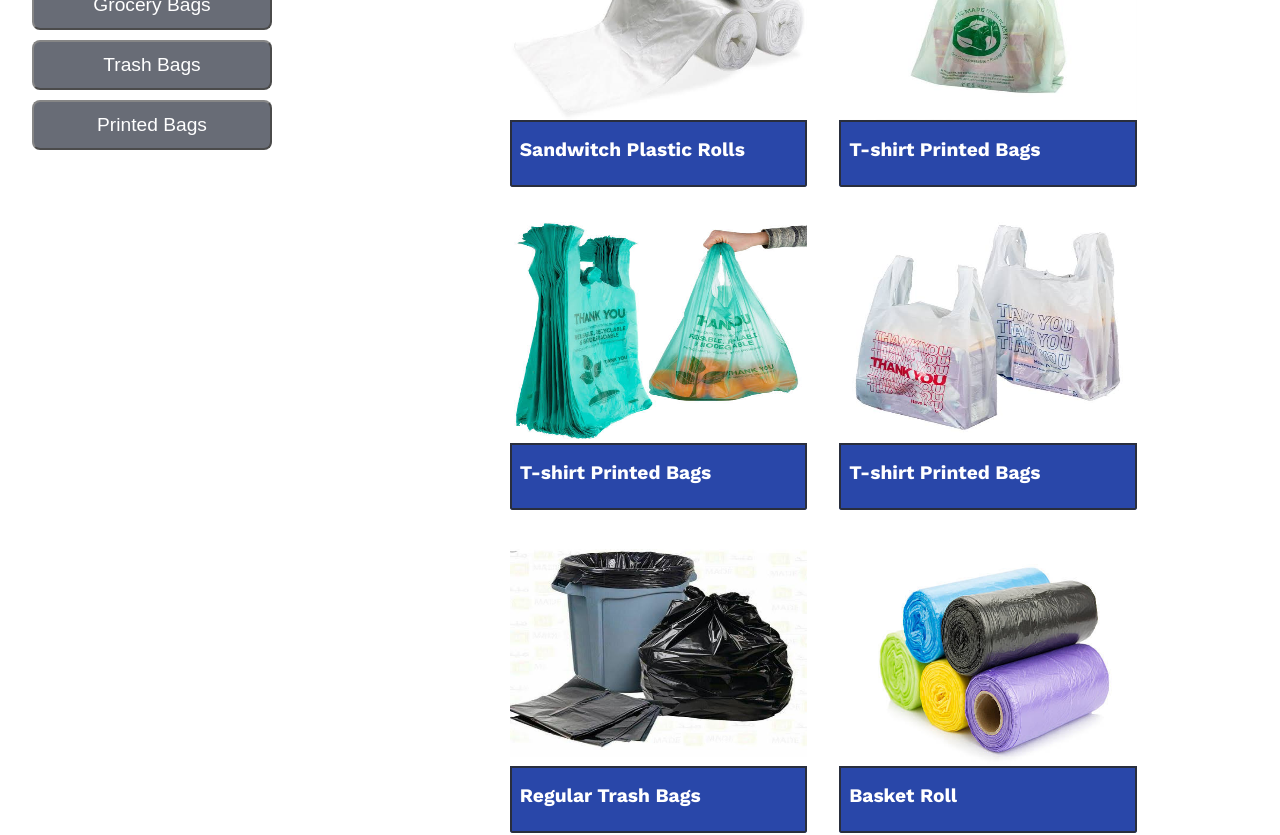
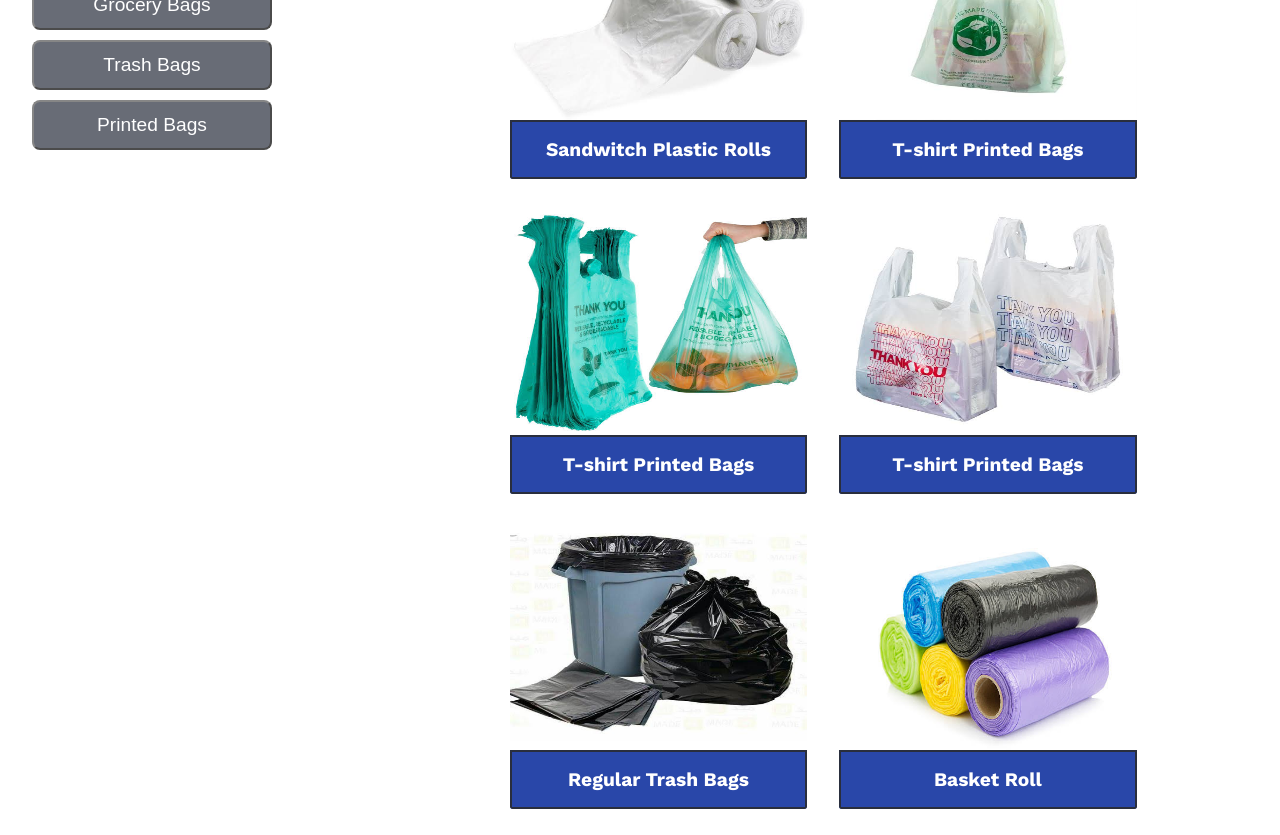
Before and after one commit to PtCrust/Factory-React, a React (Create React App) app: page / in a window 1280 px wide. Shown: the part 3920-4755 px from the top of the page. Built offline with nearby package versions, Linux system fonts and the light colour scheme.

Commit message:
Add files via upload

```diff
--- a/src/container/8-Gallery/Gallery.css
+++ b/src/container/8-Gallery/Gallery.css
@@ -95,6 +95,7 @@ main.app__main .right-section {
 }
 .card .box .title {
   font-size: 1.2rem;
+  text-align: center;
 }
 .card .box .sub-title {
   font-size: 0.8rem;
--- a/src/container/8-Gallery/Gallery.jsx
+++ b/src/container/8-Gallery/Gallery.jsx
@@ -76,7 +76,6 @@ const Gallery = () => {
 
               <div className='box'>
                 <h1 className='title'>{card.title}</h1>
-                <p className='sub-title'>{card.desc}</p>
               </div>
             </article>
 
```
